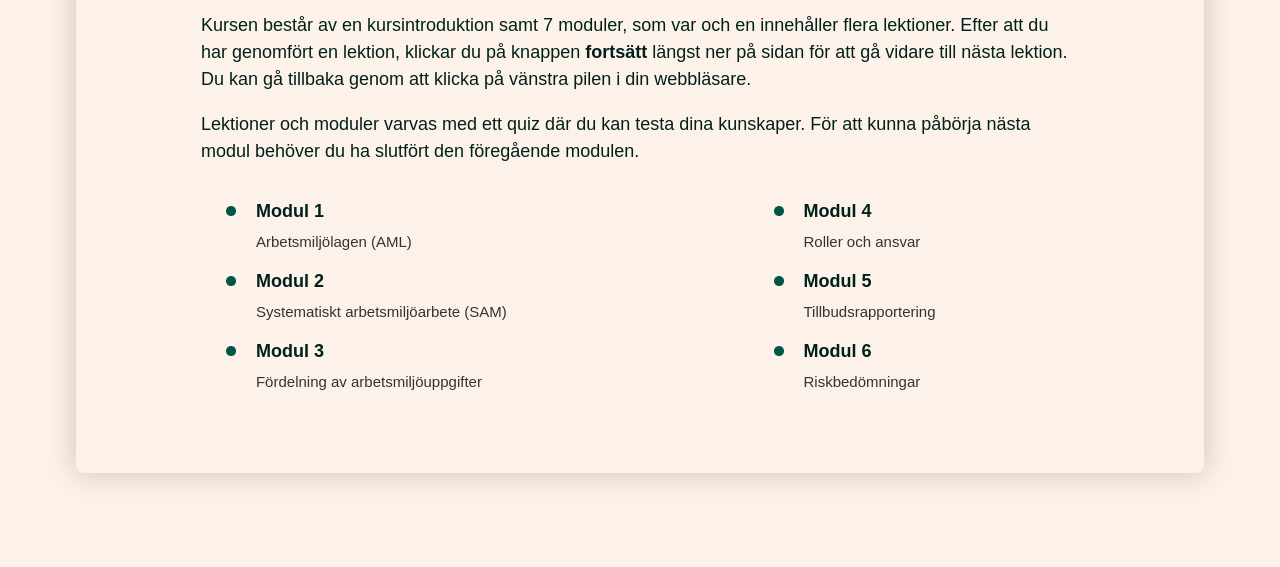
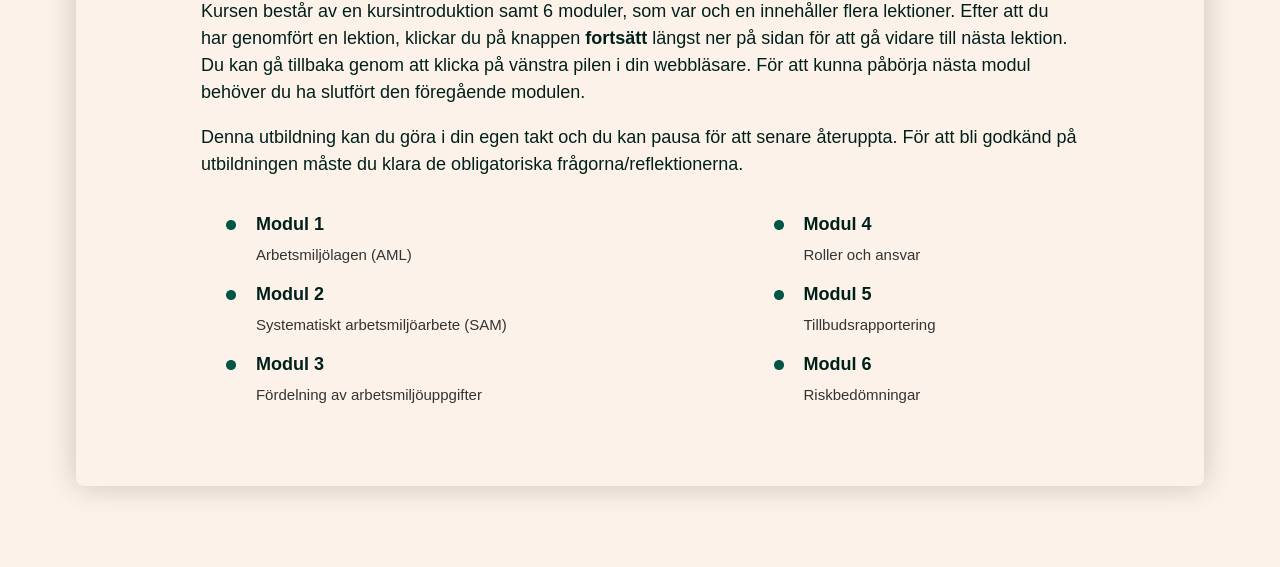
Before and after one commit to Avonova24/kurs3, a plain HTML site: page overview.html in a window 1280 px wide. Shown: the part 233-800 px from the top of the page. Drawn offline with Linux system fonts and the light colour scheme.

Commit message:
Uppdaterat

```diff
--- a/overview.html
+++ b/overview.html
@@ -59,13 +59,13 @@
             <img src="images/Avonova_Logo_Green.png" alt="Avonova Logo" width="80">
        	</div>
             <h1>Kursens delar</h1>
-            <p>Kursen består av en kursintroduktion samt 7 moduler, som var och en innehåller flera
+            <p>Kursen består av en kursintroduktion samt 6 moduler, som var och en innehåller flera
             lektioner. Efter att du har genomfört en lektion, klickar du på knappen <b>fortsätt</b>
             längst ner på sidan för att gå vidare till nästa lektion. Du kan gå tillbaka genom att
-            klicka på vänstra pilen i din webbläsare.</p>
+            klicka på vänstra pilen i din webbläsare. För att kunna påbörja nästa modul behöver du ha slutfört den föregående modulen.</p>
 
-            <p>Lektioner och moduler varvas med ett quiz där du kan testa dina kunskaper. För att kunna påbörja nästa modul
-            behöver du ha slutfört den föregående modulen.</p>
+            <p>Denna utbildning kan du göra i din egen takt och du kan pausa för att senare återuppta.
+            För att bli godkänd på utbildningen måste du klara de obligatoriska frågorna/reflektionerna.</p>
 
         <div class="flexbox">
             <div class="column1">
@@ -101,8 +101,8 @@
                         <ul class="bulletlevel2">
                             <li>Riskbedömningar</li>
                         </ul>
+                </ul>
 
-                </ul>
             </div>
         </div>
 
```
